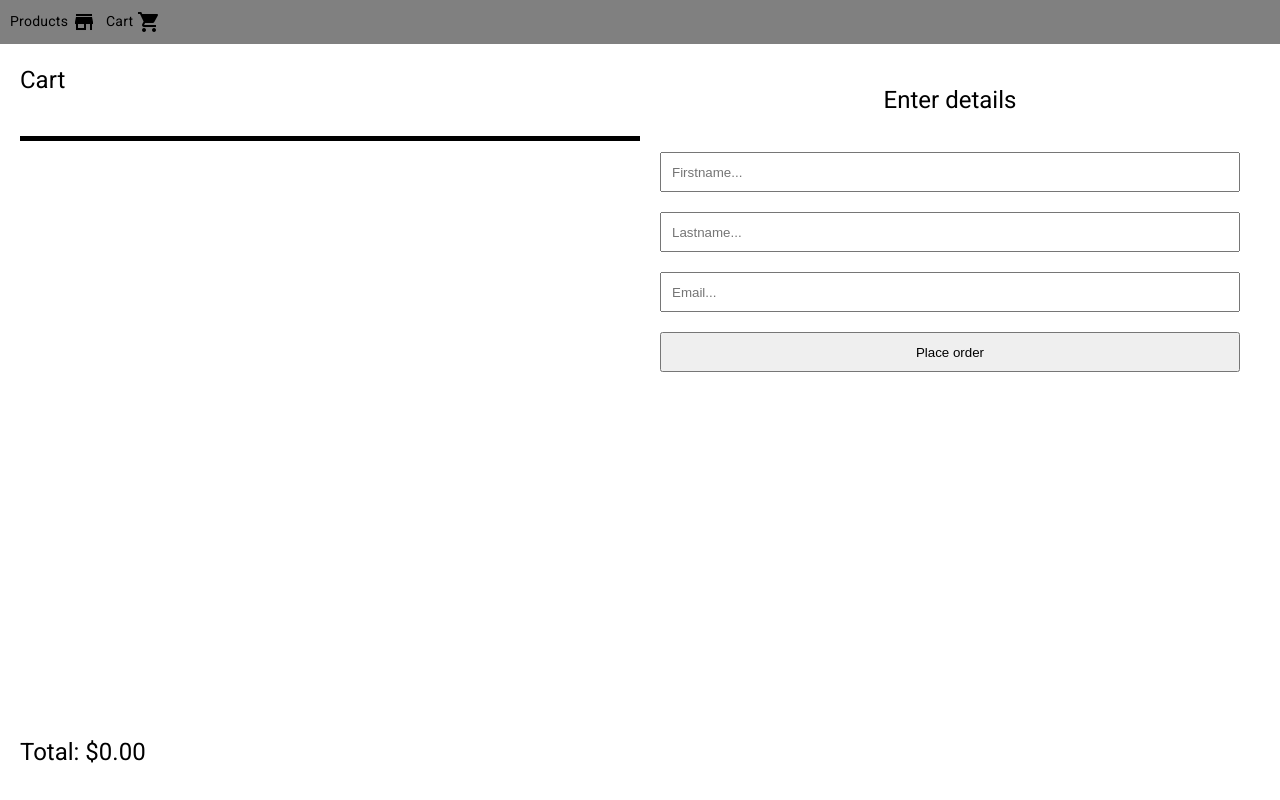
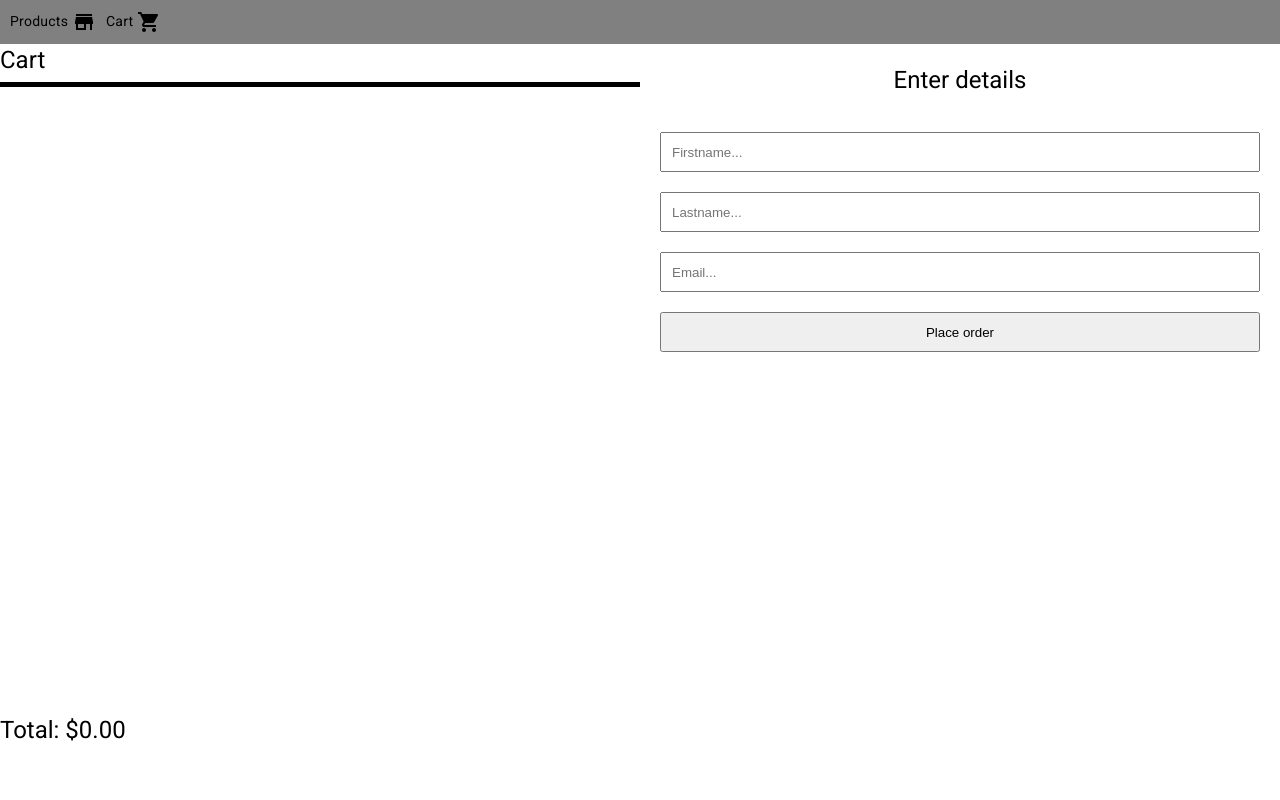
Before and after one commit to quyet-v/CodeChallenge, an Angular app: page /cart in a window 1280 px wide. Built offline with nearby package versions, Linux system fonts and the light colour scheme; sample sign-in values are in the browser's storage.

Commit message:
bug: when item is in cart user can't click add

```diff
--- a/src/app/modules/cart/components/cart/cart.component.css
+++ b/src/app/modules/cart/components/cart/cart.component.css
@@ -2,5 +2,4 @@
     width: 100%;
     height: 100%;
     display: flex;
-    padding: 20px;
 }
--- a/src/app/modules/cart/components/items/items.component.css
+++ b/src/app/modules/cart/components/items/items.component.css
@@ -11,10 +11,9 @@
 
 .cart-title {
     border-bottom: 5px solid black;
-    flex: 0.1;
+    flex: 0.05;
 }
 
 .total-title {
-    flex: 0.1;
-
+    flex: 0.05;
 }
--- a/src/app/modules/products/components/product/product.component.html
+++ b/src/app/modules/products/components/product/product.component.html
@@ -3,5 +3,7 @@
     <p>{{product.description}}</p>
     <p>${{product.price}}</p>
 
-    <button class="button" (click)="handleAdd()">Add</button>
+    <button class="button" *ngIf="!containsItem()" (click)="handleAdd()">Add</button>
+    <button class="button" *ngIf="containsItem()" disabled (click)="handleAdd()">Added</button>
+
 </div>
--- a/src/app/modules/products/components/product/product.component.ts
+++ b/src/app/modules/products/components/product/product.component.ts
@@ -9,7 +9,7 @@ import { CartService } from 'src/app/modules/cart/services/cart.service';
 })
 export class ProductComponent {
 
-  @Input() product: Product | undefined;
+  @Input() product?: Product;
 
   constructor(private cartService: CartService) {
 
@@ -20,4 +20,13 @@ export class ProductComponent {
       this.cartService.addProduct(this.product);
     }
   }
+
+  containsItem(): boolean {
+    let contains = false;
+    if(this.product != undefined) {
+      contains = this.cartService.findIndex(this.product) > -1;
+    }
+    return contains;
+  }
+
 }
```
